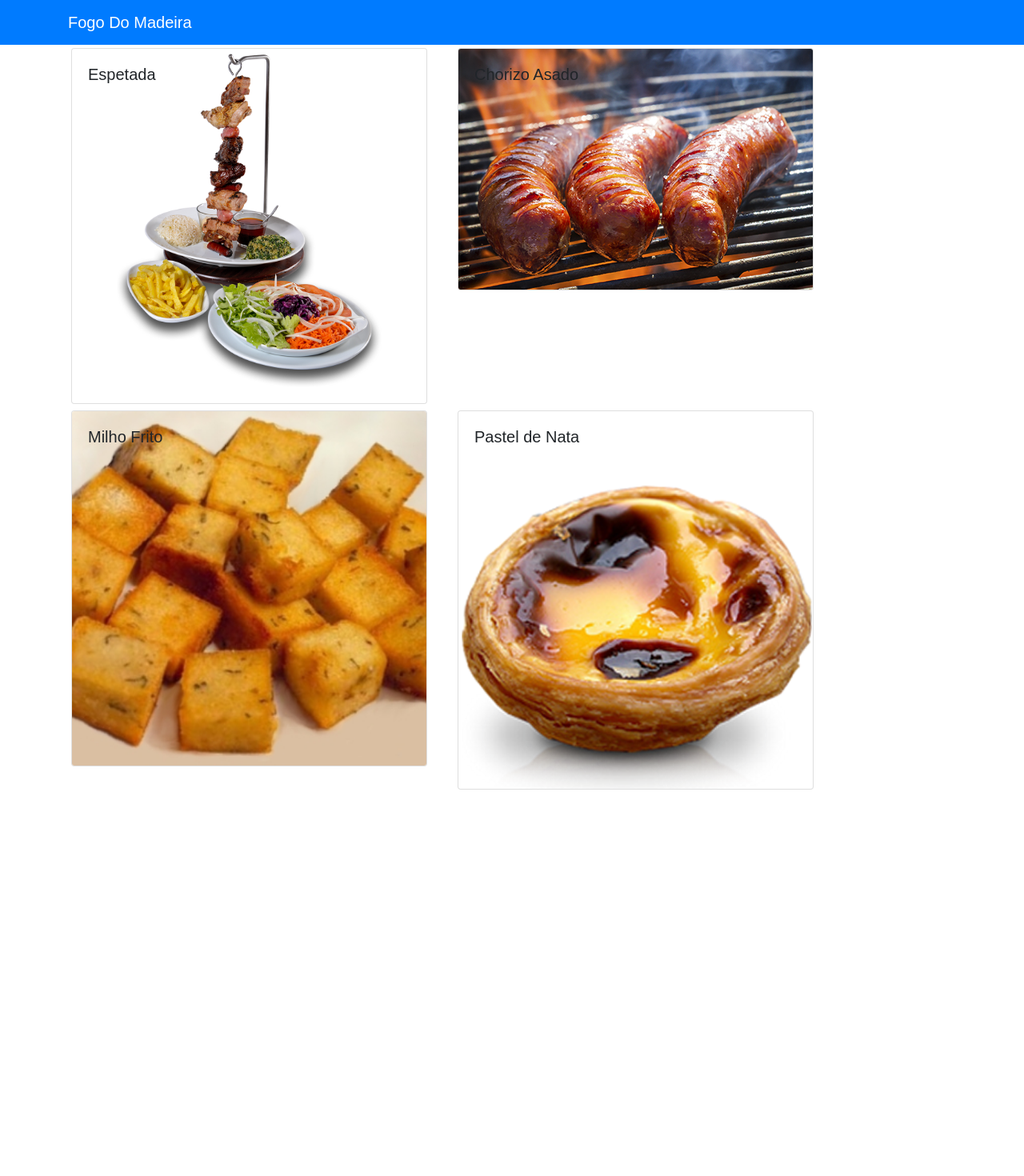
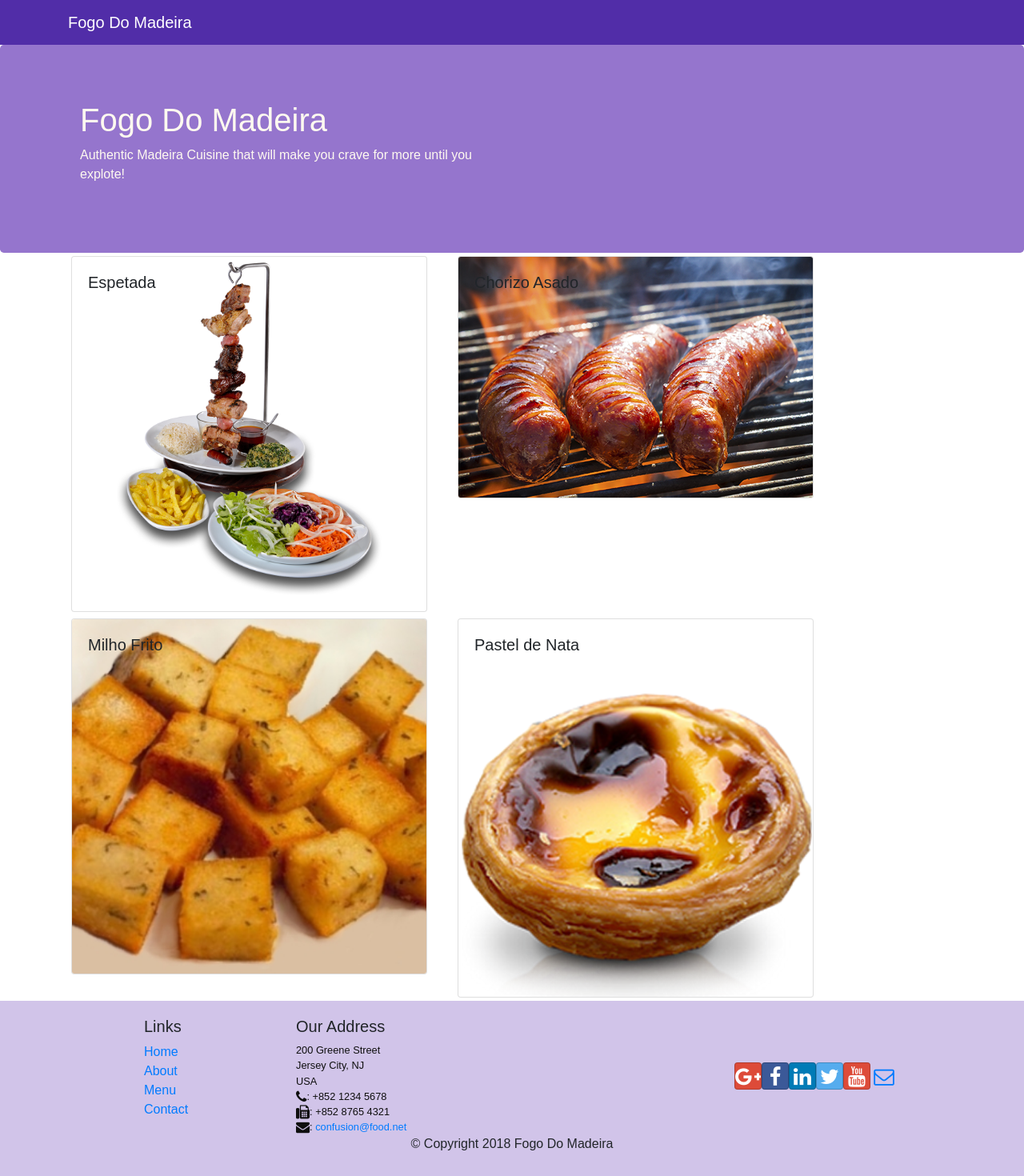
Before and after one commit to amarap/fogo-do-madeira, a React (Create React App) app: page /contactus in a window 1280 px wide. Shown: the top 1470 px of the page at 80% size. Before the commit the page ends 991 px from the top, so only its background shows below. Built offline with nearby package versions, Linux system fonts and the light colour scheme.

Commit message:
Footer and Header

```diff
--- a/package.json
+++ b/package.json
@@ -4,6 +4,8 @@
   "private": true,
   "dependencies": {
     "bootstrap": "^4.0.0",
+    "bootstrap-social": "^5.1.1",
+    "font-awesome": "^4.7.0",
     "react": "^16.4.1",
     "react-dom": "^16.4.1",
     "react-popper": "^0.9.2",
--- a/src/App.css
+++ b/src/App.css
@@ -2,3 +2,36 @@
     width: 200px;
     height: 200px;
 }
+.row-header{
+    margin:0px auto;
+    padding:0px auto;
+}
+
+.row-content {
+    margin:0px auto;
+    padding: 50px 0px 50px 0px;
+    border-bottom: 1px ridge;
+    min-height:400px;
+}
+
+.footer{
+    background-color: #D1C4E9;
+    margin:0px auto;
+    padding: 20px 0px 20px 0px;
+}
+.jumbotron {
+    padding:70px 30px 70px 30px;
+    margin:0px auto;
+    background: #9575CD ;
+    color:floralwhite;
+}
+
+address{
+    font-size:80%;
+    margin:0px;
+    color:#0f0f0f;
+}
+
+.navbar-dark {
+    background-color: #512DA8;
+}
--- /dev/null
+++ b/src/components/FooterComponent.js
@@ -0,0 +1,51 @@
+import React from 'react';
+
+const Footer = (props) => {
+    return (
+        <div className="footer">
+            <div className="container">
+                <div className="row justify-content-center">
+                    <div className="col-4 offset-1 col-sm-2">
+                        <h5>Links</h5>
+                        <ul className="list-unstyled">
+                            <li><a href="#">Home</a></li>
+                            <li><a href="#">About</a></li>
+                            <li><a href="#">Menu</a></li>
+                            <li><a href="contactus.html">Contact</a></li>
+                        </ul>
+                    </div>
+                    <div className="col-7 col-sm-5">
+                        <h5>Our Address</h5>
+                        <address>
+                          200 Greene Street<br />
+                          Jersey City, NJ<br />
+                          USA<br />
+                          <i className="fa fa-phone fa-lg"></i>: +852 1234 5678<br />
+                          <i className="fa fa-fax fa-lg"></i>: +852 8765 4321<br />
+                          <i className="fa fa-envelope fa-lg"></i>: <a href="mailto:confusion@food.net">
+                             confusion@food.net</a>
+                        </address>
+                    </div>
+                    <div className="col-12 col-sm-4 align-self-center">
+                        <div className="text-center">
+                            <a className="btn btn-social-icon btn-google" href="http://google.com/+"><i className="fa fa-google-plus"></i></a>
+                            <a className="btn btn-social-icon btn-facebook" href="http://www.facebook.com/profile.php?id="><i className="fa fa-facebook"></i></a>
+                            <a className="btn btn-social-icon btn-linkedin" href="http://www.linkedin.com/in/"><i className="fa fa-linkedin"></i></a>
+                            <a className="btn btn-social-icon btn-twitter" href="http://twitter.com/"><i className="fa fa-twitter"></i></a>
+                            <a className="btn btn-social-icon btn-google" href="http://youtube.com/"><i className="fa fa-youtube"></i></a>
+                            <a className="btn btn-social-icon" href="mailto:"><i className="fa fa-envelope-o"></i></a>
+                        </div>
+                    </div>
+                </div>
+                <div className="row justify-content-center">
+                    <div className="col-auto">
+                        <p>© Copyright 2018 Fogo Do Madeira</p>
+                    </div>
+                </div>
+            </div>
+        </div>
+
+    );
+}
+
+export default Footer;
--- /dev/null
+++ b/src/components/HeaderComponent.js
@@ -0,0 +1,28 @@
+import React, { Component } from 'react';
+import { Navbar, NavbarBrand, Jumbotron } from 'reactstrap';
+
+class Header extends Component {
+    render() {
+        return (
+            <React.Fragment>
+                <Navbar dark>
+                    <div className="container">
+                        <NavbarBrand href="/">Fogo Do Madeira</NavbarBrand>
+                    </div>
+                </Navbar>
+                <Jumbotron>
+                    <div className="container">
+                        <div className="row row-header">
+                            <div className="col-12 col-sm-6">
+                                <h1>Fogo Do Madeira</h1>
+                                <p>Authentic Madeira Cuisine that will make you crave for more until you explote!</p>
+                            </div>
+                        </div>
+                    </div>
+                </Jumbotron>
+            </React.Fragment>
+        );
+    }
+}
+
+export default Header;
--- a/src/components/MainComponent.js
+++ b/src/components/MainComponent.js
@@ -1,8 +1,9 @@
 import React, { Component } from 'react';
-import { Navbar, NavbarBrand } from 'reactstrap';
 import Menu from './MenuComponent';
 import { DISHES } from '../shared/dishes';
 import DishDetail from './DishDetailComponent';
+import Header from './HeaderComponent'
+import Footer from './FooterComponent'
 
 class Main extends Component {
     constructor(props) {
@@ -20,13 +21,10 @@
     render() {
         return (
           <div>
-            <Navbar dark color="primary">
-                <div className="container">
-                    <NavbarBrand href="/">Fogo Do Madeira</NavbarBrand>
-                </div>
-            </Navbar>
+            <Header />
             <Menu dishes={this.state.dishes} onClick={(dishId) => this.onDishSelect(dishId)}/>
             <DishDetail dishClicked={this.state.dishes.filter((dish)=> dish.id === this.state.selectedDish )[0]} />
+            <Footer />
           </div>
         );
     }
--- a/src/index.js
+++ b/src/index.js
@@ -1,6 +1,8 @@
 import React from 'react';
 import ReactDOM from 'react-dom';
 import 'bootstrap/dist/css/bootstrap.min.css';
+import 'font-awesome/css/font-awesome.css';
+import 'bootstrap-social/bootstrap-social.css';
 import './index.css';
 import App from './App';
 import registerServiceWorker from './registerServiceWorker';
```
Also changed, not shown: 1 other file (tests, documents, lock files or other folders).
